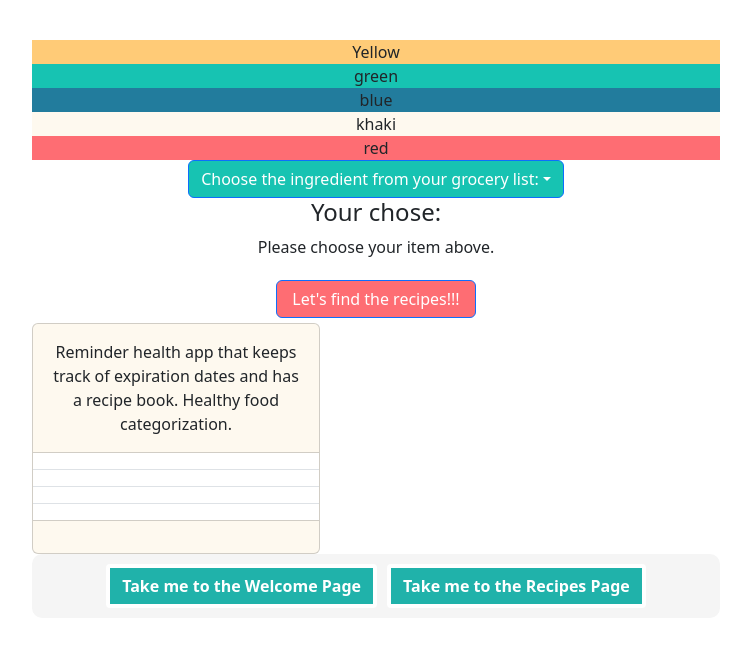
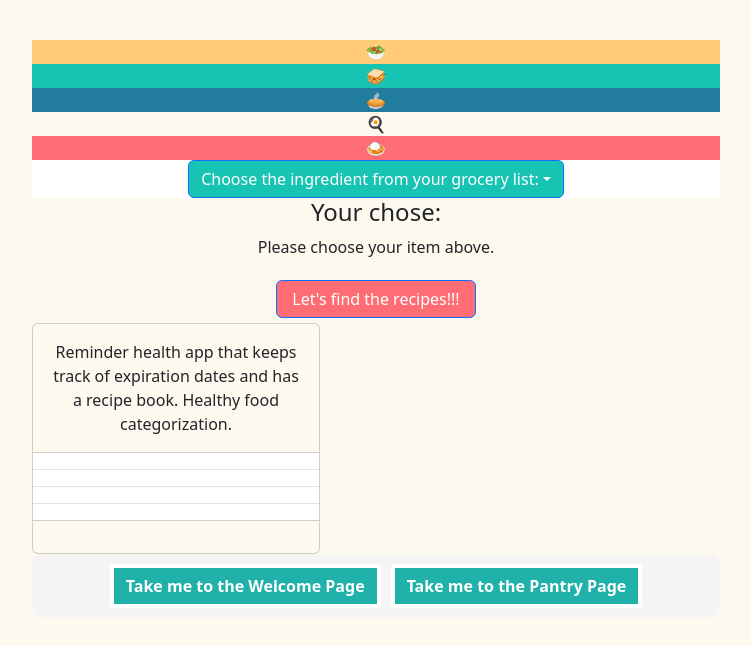
Before and after one commit to Red-Lipped-Batfish-Corporation/SmartPantry, a React app: page /recipes in a window 1280 px wide. Shown: the top 646 px of the page, without its empty margins (264-1015 px from the left). Built offline with nearby package versions, Linux system fonts and the light colour scheme.

Commit message:
some css

```diff
--- a/src/client/components/DropdownList.js
+++ b/src/client/components/DropdownList.js
@@ -56,11 +56,11 @@ function DropdownExample() {
                 <h4>Your chose: </h4>
                 {/* Iterate the selected items and show them in the card */}
                 {selectedItems.map(item => (
-                    <Card key={item} style={{ backgroundColor: '#FEF9EF', width: '200px', margin: '5px', display: 'flex', justifyContent: 'space-between' }}>
+                    <Card key={item} style={{ backgroundColor: '#FEF9EF', width: '150px', margin: '5px', display: 'flex', justifyContent: 'space-between'}}>
                         <Card.Body>
                             <Card.Text>{item}</Card.Text>
                             {/* <Button variant="danger" onClick={() => handleCancel(item)}>取消选择</Button> */}
-                            <AiOutlineClose style={{ color: 'red', cursor: 'pointer', marginRight: '10px' }} onClick={() => handleCancel(item)} />
+                            <AiOutlineClose style={{ color: 'red', cursor: 'pointer'}} onClick={() => handleCancel(item)} />
                         </Card.Body>
                     </Card>
                 ))}
--- a/src/client/components/DropdownList.jsx
+++ b/src/client/components/DropdownList.jsx
@@ -126,7 +126,7 @@ function DropdownExample() {
     return (
         <div>
             <Dropdown onSelect={handleSelect}>
-                <Dropdown.Toggle variant="primary" id="dropdown-basic" style={{ backgroundColor: '#17C3B2' }}>
+                <Dropdown.Toggle variant="primary" id="dropdown-basic" style={{ backgroundColor: '#17C3B2'}}>
                     Choose the ingredient from your grocery list:
                 </Dropdown.Toggle>
                 <Dropdown.Menu>
--- a/src/client/components/Recommd.jsx
+++ b/src/client/components/Recommd.jsx
@@ -20,11 +20,10 @@ function Recommd() {
         if (check) {
             setRecommd (JSON.parse(check)); //get the data from localstorage and parsing it back from string to the array
         } else {
-            //const api = await fetch(`https://api.spoonacular.com/recipes/random?apiKey=96de5f8d876b4599a17a24264d8ba2f9&number=10`);
-            const api = await fetch(`https://api.spoonacular.com/recipes/random?apiKey=ec42407bffbe4527b7b7bc236c38728a&number=10`);
+            const api = await fetch(`https://api.spoonacular.com/recipes/random?apiKey=96de5f8d876b4599a17a24264d8ba2f9&number=10`);
             const data = await api.json();
             localStorage.setItem('recommd', JSON.stringify(data.recipes));
-            //console.log(data);
+            console.log(data);
             setRecommd(data.recipes);
         }
     }
@@ -32,7 +31,7 @@ function Recommd() {
   return (
     <div>
         <Wrapper>
-            <h3>Popular Recipes</h3>
+            <h4>Popular Recipes</h4>
             <Splide
             options = {{
                 perPage: 4,
--- a/src/client/containers/RecipeMainContainer.js
+++ b/src/client/containers/RecipeMainContainer.js
@@ -15,11 +15,11 @@ import React from 'react'
 const RecipeMainContainer = (props) => {
     return (
         <div style={{ margin: '40px' }}>
-            <div style={{ backgroundColor: '#FFCB77' }}>Yellow</div>
-            <div style={{ backgroundColor: '#17C3B2' }}>green</div>
-            <div style={{ backgroundColor: '#227C9D' }}>blue</div>
-            <div style={{ backgroundColor: '#FEF9EF' }}>khaki</div>
-            <div style={{ backgroundColor: '#FE6D73' }}>red</div>
+            <div style={{ backgroundColor: '#FFCB77' }}>🥗</div>
+            <div style={{ backgroundColor: '#17C3B2' }}>🥪</div>
+            <div style={{ backgroundColor: '#227C9D' }}>🥧</div>
+            <div style={{ backgroundColor: '#FEF9EF' }}>🍳</div>
+            <div style={{ backgroundColor: '#FE6D73' }}>🍛</div>
             <DropdownList {...props} />
             <RecipeCard {...props} />
             <div className="navigation-buttons">
@@ -27,7 +27,7 @@ const RecipeMainContainer = (props) => {
           <button type="button">Take me to the Welcome Page</button>
         </Link>
         <Link to="/pantry">
-          <button type="button">Take me to the Recipes Page</button>
+          <button type="button">Take me to the Pantry Page</button>
         </Link>
       </div>
         </div>
--- a/src/client/pages/PantryPage.jsx
+++ b/src/client/pages/PantryPage.jsx
@@ -7,7 +7,7 @@ function PantryPage() {
   return (
 
     <div className="pantry">
-      <h1>This is the Pantry page</h1>
+      <h1>Hello, Your Pantry List is here</h1>
 
       {/* Navigation buttons */}
       <Input/>
--- a/src/client/pages/RecipesPage.jsx
+++ b/src/client/pages/RecipesPage.jsx
@@ -17,7 +17,7 @@ function RecipesPage() {
           <button type="button">Take me to the Welcome Page</button>
         </Link>
         <Link to="/pantry">
-          <button type="button">Take me to the Recipes Page</button>
+          <button type="button">Take me to the Pantry Page</button>
         </Link>
       </div>
     </div>
--- a/src/client/pages/WelcomePage.jsx
+++ b/src/client/pages/WelcomePage.jsx
@@ -12,7 +12,7 @@ const WelcomePage = () => {
     <div>
       <h1>Welcome to the grocery tracker</h1>
       {/* <button onClick={showAlert}>Show Alert</button> */}
-      <Alert />
+      <Alert/>
       <Recommd/>
       <div className="navigation-buttons">
         <Link to="/pantry">
--- a/src/client/red-lip.css
+++ b/src/client/red-lip.css
@@ -55,17 +55,21 @@ button {
 
 
 body {
-    margin: 0% 20%
+    margin: 0% 20%;
+    background-color: #FEF9EF ;
 }
 
-/* h1 {
-    text-align: center;
+h3{
+    border-radius: 20rem;
+    padding: 6px 12px;;
+    background-color: #FFCB77;
+    margin-top: 2rem;
 }
 
-.centered {
-    display: flex;
-    align-items: center;
-} */
+h1 {
+    margin-top:2rem ;
+}
+
 
 /*
  * @Author: Peter Gao  & Christie laferriere
```
